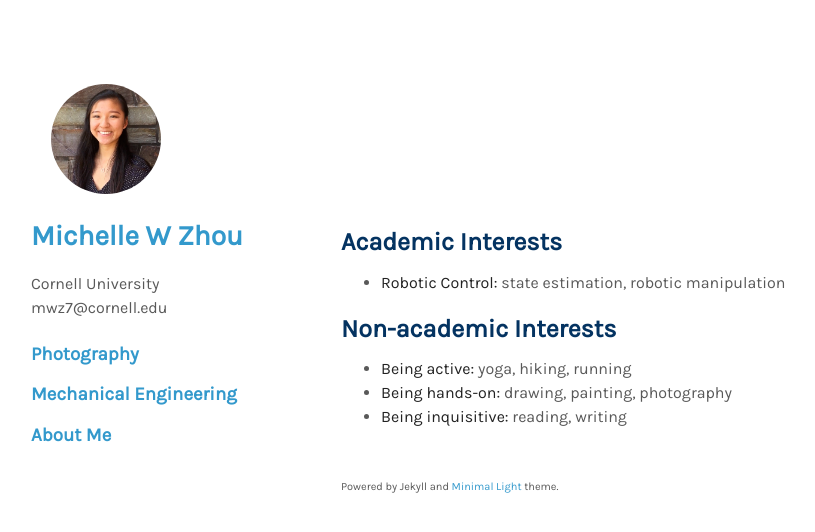
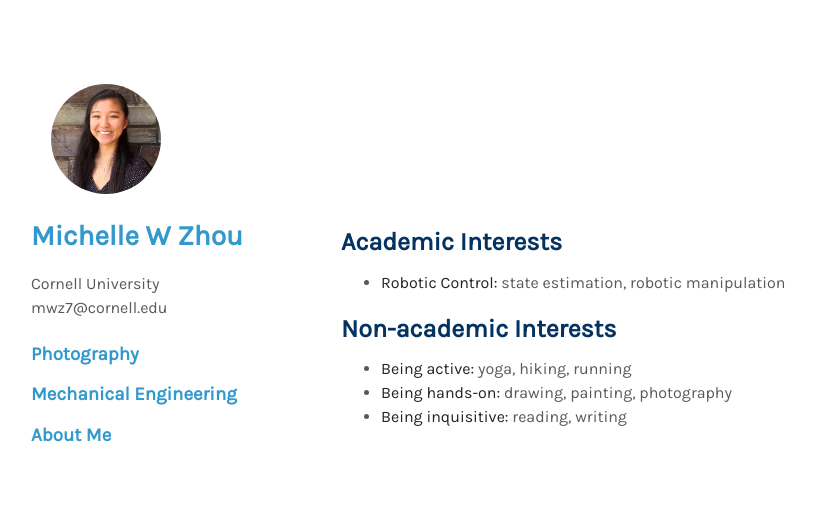
Before and after one commit to mwz724/mwz724.github.io, a Jekyll site: the page built from index.md, in a window 1280 px wide. Shown: the top 532 px of the page, without its empty margins (129-944 px from the left). Built offline with Jekyll 4.4.1, drawn with Linux system fonts in a browser that asks for light colours; nearby versions of some CDN libraries; a style sheet for code colours, icons or effects is not loaded.

Commit message:
Update homepage.html

```diff
--- a/_layouts/homepage.html
+++ b/_layouts/homepage.html
@@ -64,8 +64,6 @@
 
       <br>
 
-      <p><small>Powered by Jekyll and <a href="https://github.com/yaoyao-liu/minimal-light" target="_blank" rel="noopener">Minimal Light</a> theme.</small></p>
-
       </section>
       <footer>
       </footer>
```
